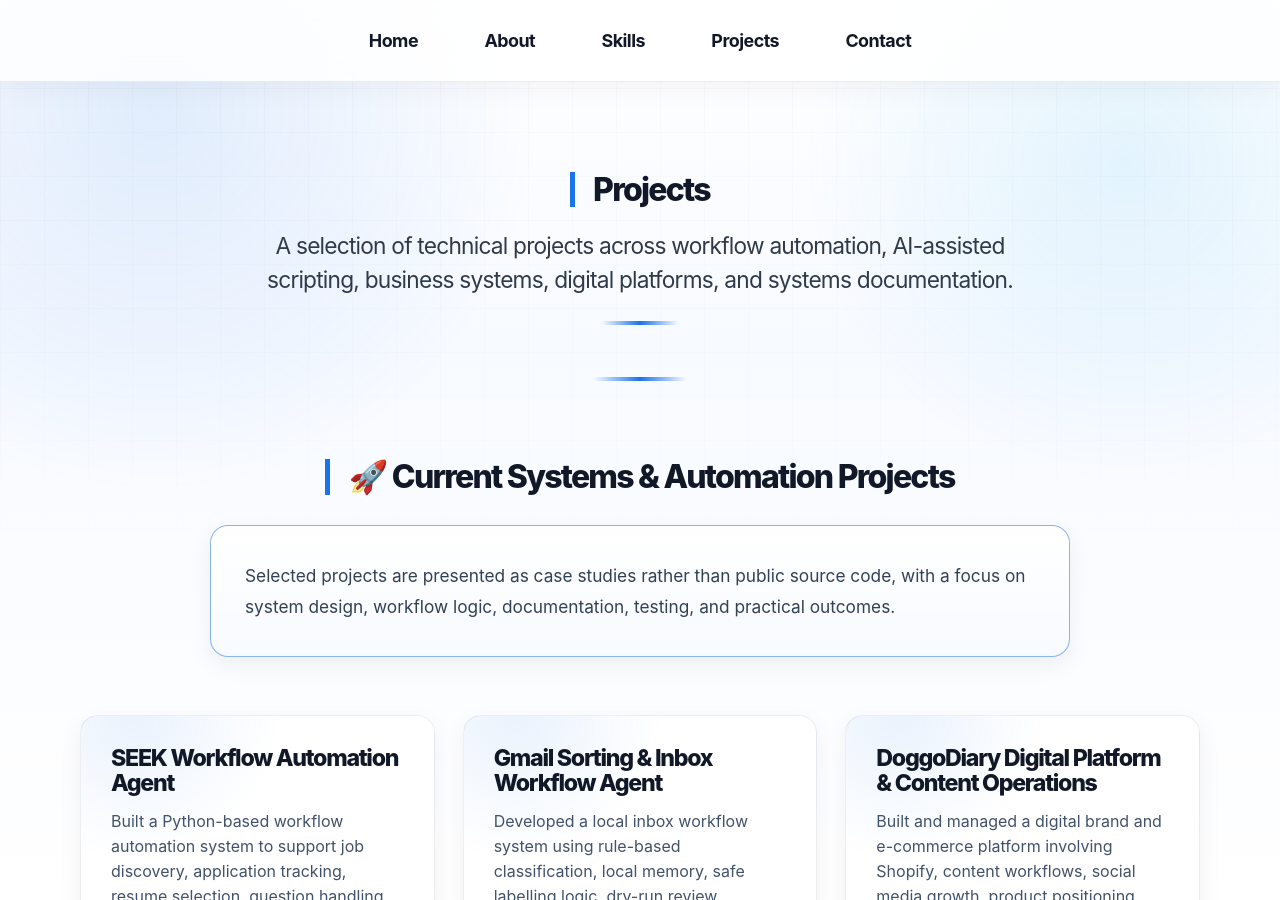
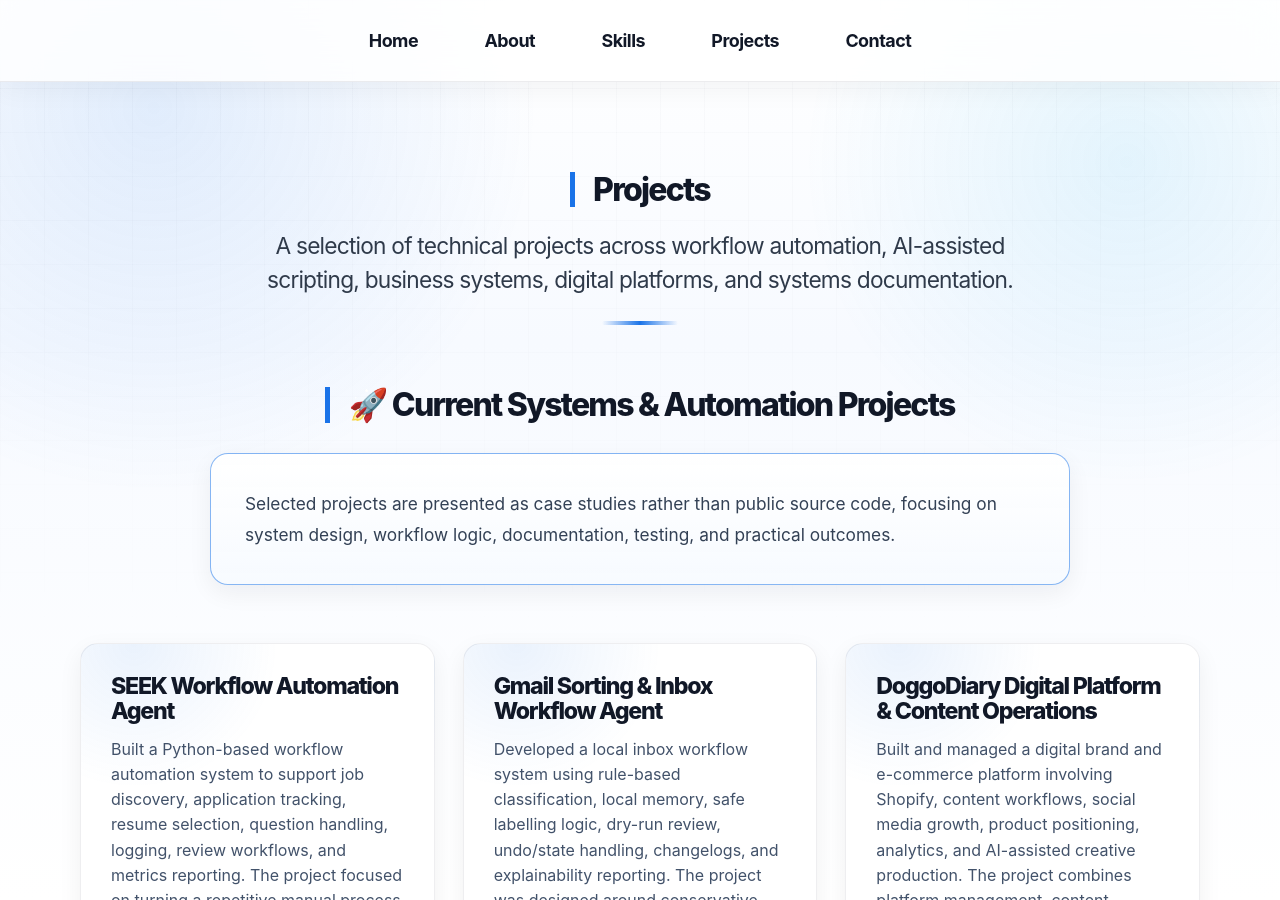
Before and after one commit to masontatafu/masontatafu.github.io, a Jekyll site: the page built from projects.md, in a window 1280 px wide and 900 px high. Built offline with Jekyll 4.4.1, drawn with Linux system fonts in a browser that asks for light colours.

Commit message:
Update projects.md

```diff
--- a/projects.md
+++ b/projects.md
@@ -9,12 +9,11 @@ layout: default
 A selection of technical projects across workflow automation, AI-assisted scripting, business systems, digital platforms, and systems documentation.
 {:.skills-section}
 
----
 
 ## 🚀 Current Systems & Automation Projects
 {:.about-header}
 
-Selected projects are presented as case studies rather than public source code, with a focus on system design, workflow logic, documentation, testing, and practical outcomes.
+Selected projects are presented as case studies rather than public source code, focusing on system design, workflow logic, documentation, testing, and practical outcomes.
 {:.about-section}
 
 <div class="project-grid">
```
